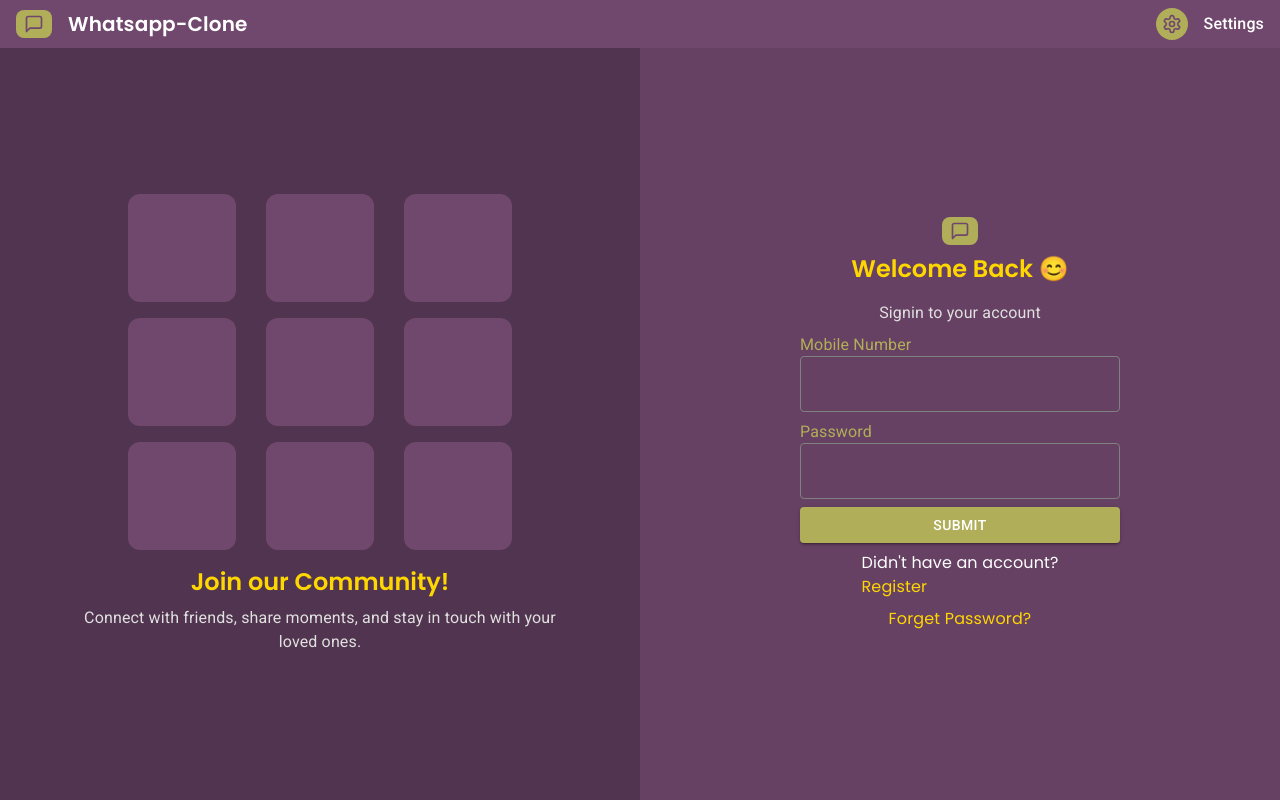
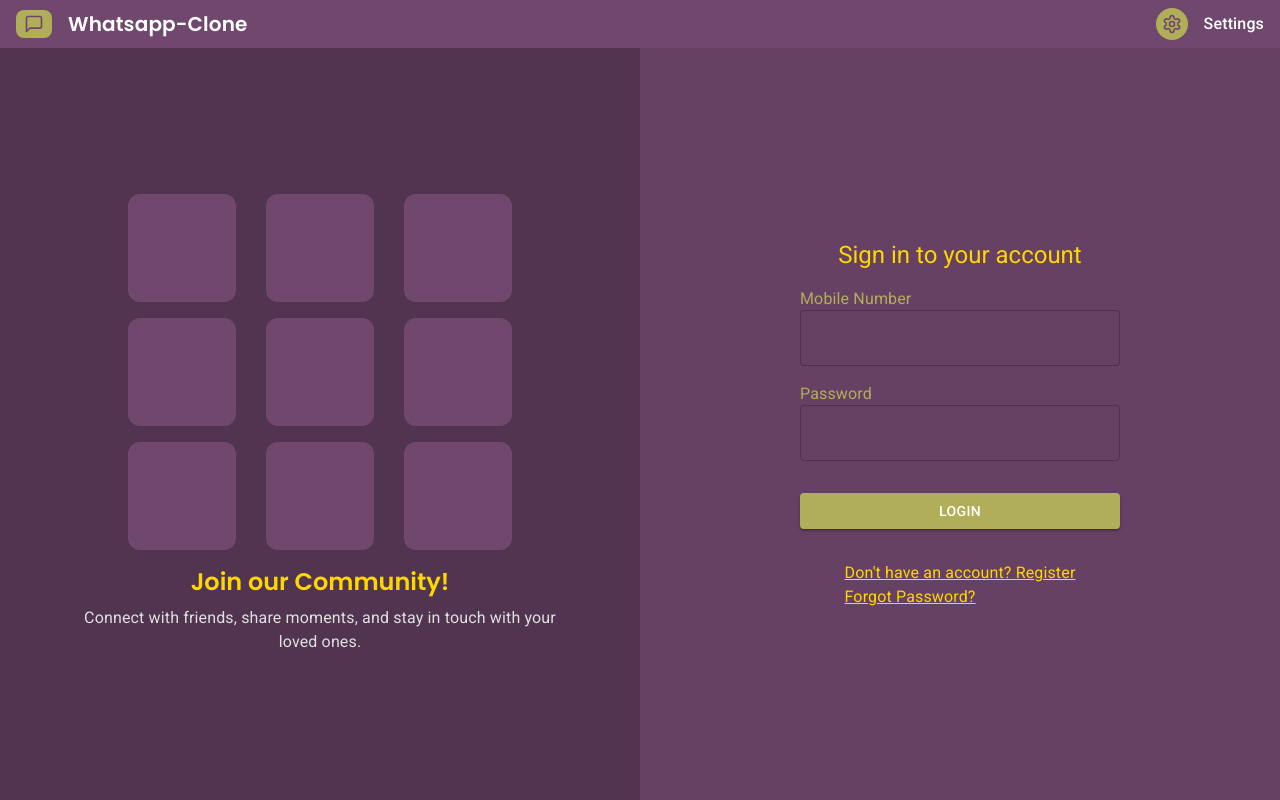
Before and after one commit to DhruvcepheiSachaniya/whatsapp-clone-frontend, a React (Vite) app: page / in a window 1280 px wide. Built offline with nearby package versions, Linux system fonts and the light colour scheme.

Commit message:
ongoing Landing page

```diff
--- a/src/components/landing/SecondPart.tsx
+++ b/src/components/landing/SecondPart.tsx
@@ -1,11 +1,13 @@
 import React from "react";
 import { Box, Button, InputLabel, TextField, Typography } from "@mui/material";
-import { MessageSquare } from "lucide-react";
+import { useDispatch, useSelector } from "react-redux";
+import {
+  setSignupstepper,
+  setForgetPasswordstepper,
+} from "../../redux/slice/stepper";
+import axiosInstance from "../networkCalls/axiosinstance";
 import toast from "react-hot-toast";
-import { useDispatch, useSelector } from "react-redux";
 import { setToken } from "../../redux/slice/userslice";
-import { setSignupstepper } from "../../redux/slice/stepper";
-import axiosInstance from "../networkCalls/axiosinstance";
 
 const initialState = {
   MobileNumber: "",
@@ -27,8 +29,11 @@ const SecondPart: React.FC = () => {
   const [state, formDispatch] = React.useReducer(reducer, initialState);
   const dispatch = useDispatch();
   const signupstepper = useSelector((state) => state.stepper.Signupstepper);
+  const forgetPasswordstepper = useSelector(
+    (state) => state.stepper.ForgetPasswordstepper
+  );
 
-  const handlechange = (e: React.ChangeEvent<HTMLInputElement>) => {
+  const handleChange = (e: React.ChangeEvent<HTMLInputElement>) => {
     formDispatch({
       type: "SET_FIELD",
       field: e.target.name,
@@ -38,215 +43,137 @@ const SecondPart: React.FC = () => {
 
   const handleSubmit = async () => {
     try {
-      const endpoint =
-        signupstepper === false ? "/auth/user" : "/auth/user/signup";
-      const response = await axiosInstance.post(endpoint, state);
+      if (signupstepper) {
+        // Signup API
+        try {
+          const response = await axiosInstance.post("/auth/user/signup", {
+            MobileNumber: state.MobileNumber,
+            UserName: state.Username,
+            Password: state.Password,
+            Email: state.Email,
+          });
+          console.log(response);
+          if (response.status === 201) {
+            // dispatch(setSignupstepper(false)); // Redirect to login after signup
+            toast.success("Verify Otp sent to your email!");
+            //TODO: handle otp thing here and add loader in button
+          }
+        } catch (error: any) {
+          toast.error(error.response?.data?.message || "Something went wrong.");
+        }
+      } else if (forgetPasswordstepper) {
+        // Forget Password API
+        const response = await axiosInstance.get("/user/password", {
+          data: {
+            RegEmail: state.Email,
+          },
+        });
 
         if (response.status === 200) {
-        if (response.data.token) {
+          dispatch(setForgetPasswordstepper(false)); // Redirect to login
+          toast.success("Password reset email sent!");
+          //handle otp thing here
+        }
+      } else {
+        // Login API
+        const response = await axiosInstance.post("/auth/user", {
+          MobileNumber: state.MobileNumber,
+          Password: state.Password,
+        });
+
+        if (response.status === 200) {
           dispatch(setToken(response.data.token));
+          toast.success("Login successful!");
+          // Redirect to dashboard
         }
-        toast.success(signupstepper ? "Signup Successful" : "Login Successful");
       }
     } catch (error: any) {
-      toast.success(
-        error.response.data.message || "An error occurred. Please try again."
-      );
+      toast.error(error.response?.data?.message || "Something went wrong.");
     }
   };
 
   return (
     <Box
       sx={{
-        width: "100%", // Full width of parent container (50% of the screen)
-        height: "100%", // Full height of parent container
-        backgroundColor: "#664163",
-        display: "flex", // Center content
+        width: "100%",
+        height: "100%",
+        display: "flex",
         flexDirection: "column",
         justifyContent: "center",
         alignItems: "center",
         color: "#FFFFFF",
-        gap: 1,
+        gap: 2,
+        backgroundColor: "#664163",
       }}
     >
-      {/* Message Icon with Background */}
-      <Box
-        sx={{
-          display: "flex",
-          alignItems: "center",
-          justifyContent: "center",
-          backgroundColor: "#b1ae59", // Light background for icon
-          borderRadius: "8px", // Rounded rectangle
-          padding: "4px 8px", // Padding for the rectangle
-        }}
-      >
-        <MessageSquare size={20} color="#70486d" />
-      </Box>
-      <Typography
-        variant="h5"
-        sx={{
-          fontFamily: "'Poppins', sans-serif",
-          fontWeight: 600,
-          color: "#FFD700", // Gold color
-          marginBottom: 1,
-        }}
-      >
-        Welcome Back 😊
+      {signupstepper ? (
+        <Typography variant="h5" sx={{ color: "#FFD700" }}>
+          Signup to your account
         </Typography>
-      {signupstepper === false ? (
-        <Typography
-          sx={{
-            fontFamily: "'Roboto', sans-serif",
-            fontSize: "16px",
-            color: "#E0E0E0", // Light grey
-            lineHeight: 1.5,
-          }}
-        >
-          Signin to your account
+      ) : forgetPasswordstepper ? (
+        <Typography variant="h5" sx={{ color: "#FFD700" }}>
+          Forget Password
         </Typography>
       ) : (
-        <Typography
-          sx={{
-            fontFamily: "'Roboto', sans-serif",
-            fontSize: "16px",
-            color: "#E0E0E0", // Light grey
-            lineHeight: 1.5,
-          }}
-        >
-          {" "}
-          signup to your account
+        <Typography variant="h5" sx={{ color: "#FFD700" }}>
+          Sign in to your account
         </Typography>
       )}
 
-      {signupstepper === true && (
+      {/* Form Fields */}
       <Box>
-          <InputLabel
-            sx={{
-              color: "#b1ae59",
-            }}
-          >
-            Username
-          </InputLabel>
+        {(signupstepper || !forgetPasswordstepper) && (
+          <>
+            <InputLabel sx={{ color: "#b1ae59" }}>Mobile Number</InputLabel>
+            <TextField
+              name="MobileNumber"
+              value={state.MobileNumber}
+              onChange={handleChange}
+              variant="outlined"
+              sx={{ width: "20rem", mb: 2 }}
+            />
+          </>
+        )}
+        {signupstepper && (
+          <>
+            <InputLabel sx={{ color: "#b1ae59" }}>Username</InputLabel>
             <TextField
               name="Username"
-            typeof="text"
               value={state.Username}
-            onChange={handlechange}
+              onChange={handleChange}
               variant="outlined"
-            sx={{
-              width: "20rem",
-              "& .MuiOutlinedInput-root": {
-                "& fieldset": {
-                  borderColor: "gray", // Default border color
-                },
-                "&:hover fieldset": {
-                  borderColor: "#FFD700", // Border color on hover
-                },
-                "&.Mui-focused fieldset": {
-                  borderColor: "#FFD700", // Border color when focused
-                },
-              },
-            }}
+              sx={{ width: "20rem", mb: 2 }}
             />
-        </Box>
+          </>
         )}
-
-      <Box>
-        <InputLabel
-          sx={{
-            color: "#b1ae59",
-          }}
-        >
-          Mobile Number
-        </InputLabel>
+        {(signupstepper || forgetPasswordstepper) && (
+          <>
+            <InputLabel sx={{ color: "#b1ae59" }}>Email</InputLabel>
             <TextField
-          name="MobileNumber"
-          type="tel"
-          value={state.MobileNumber}
-          onChange={handlechange}
+              name="Email"
+              value={state.Email}
+              onChange={handleChange}
               variant="outlined"
-          sx={{
-            width: "20rem",
-            "& .MuiOutlinedInput-root": {
-              "& fieldset": {
-                borderColor: "gray", // Default border color
-              },
-              "&:hover fieldset": {
-                borderColor: "#FFD700", // Border color on hover
-              },
-              "&.Mui-focused fieldset": {
-                borderColor: "#FFD700", // Border color when focused
-              },
-            },
-          }}
+              sx={{ width: "20rem", mb: 2 }}
             />
+          </>
+        )}
+        {(signupstepper || !forgetPasswordstepper) && (
+          <>
+            <InputLabel sx={{ color: "#b1ae59" }}>Password</InputLabel>
+            <TextField
+              name="Password"
+              value={state.Password}
+              onChange={handleChange}
+              type="password"
+              variant="outlined"
+              sx={{ width: "20rem", mb: 2 }}
+            />
+          </>
+        )}
       </Box>
 
-      {signupstepper === true && (
-        <Box>
-          <InputLabel
-            sx={{
-              color: "#b1ae59",
-            }}
-          >
-            Email
-          </InputLabel>
-          <TextField
-            name="Email"
-            type="email"
-            value={state.Email}
-            onChange={handlechange}
-            variant="outlined"
-            sx={{
-              width: "20rem",
-              "& .MuiOutlinedInput-root": {
-                "& fieldset": {
-                  borderColor: "gray", // Default border color
-                },
-                "&:hover fieldset": {
-                  borderColor: "#FFD700", // Border color on hover
-                },
-                "&.Mui-focused fieldset": {
-                  borderColor: "#FFD700", // Border color when focused
-                },
-              },
-            }}
-          />
-        </Box>
-      )}
-
-      <Box>
-        <InputLabel
-          sx={{
-            color: "#b1ae59",
-          }}
-        >
-          Password
-        </InputLabel>
-        <TextField
-          value={state.Password}
-          name="Password"
-          type="password"
-          onChange={handlechange}
-          variant="outlined"
-          sx={{
-            width: "20rem",
-            "& .MuiOutlinedInput-root": {
-              "& fieldset": {
-                borderColor: "gray", // Default border color
-              },
-              "&:hover fieldset": {
-                borderColor: "#FFD700", // Border color on hover
-              },
-              "&.Mui-focused fieldset": {
-                borderColor: "#FFD700", // Border color when focused
-              },
-            },
-          }}
-        />
-      </Box>
-
-      <Box>
+      {/* Submit Button */}
       <Button
         sx={{
           width: "20rem",
@@ -255,38 +182,64 @@ const SecondPart: React.FC = () => {
         variant="contained"
         onClick={handleSubmit}
       >
-          Submit
+        {signupstepper
+          ? "Signup"
+          : forgetPasswordstepper
+          ? "Reset Password"
+          : "Login"}
       </Button>
-      </Box>
-      {signupstepper === false && (
-        <Typography
-          sx={{
-            fontFamily: "'Poppins', sans-serif",
-            // color: "#FFD700",
-          }}
-        >
-          Didn't have an account?{" "}
+
+      {/* Navigation Links */}
+      <Box sx={{ mt: 2 }}>
+        {!signupstepper && !forgetPasswordstepper && (
+          <>
             <Typography
               onClick={() => dispatch(setSignupstepper(true))}
               sx={{
-              fontFamily: "'poppins', sans-serif",
                 color: "#FFD700",
                 cursor: "pointer",
+                textDecoration: "underline",
               }}
             >
-            Register
+              Don't have an account? Register
             </Typography>
+            <Typography
+              onClick={() => dispatch(setForgetPasswordstepper(true))}
+              sx={{
+                color: "#FFD700",
+                cursor: "pointer",
+                textDecoration: "underline",
+              }}
+            >
+              Forgot Password?
+            </Typography>
+          </>
+        )}
+        {signupstepper && (
+          <Typography
+            onClick={() => dispatch(setSignupstepper(false))}
+            sx={{
+              color: "#FFD700",
+              cursor: "pointer",
+              textDecoration: "underline",
+            }}
+          >
+            Already have an account? Login
           </Typography>
         )}
+        {forgetPasswordstepper && (
           <Typography
+            onClick={() => dispatch(setForgetPasswordstepper(false))}
             sx={{
-          fontFamily: "'Poppins', sans-serif",
               color: "#FFD700",
               cursor: "pointer",
+              textDecoration: "underline",
             }}
           >
-        Forget Password?
+            Back to Login
           </Typography>
+        )}
+      </Box>
     </Box>
   );
 };
--- a/src/redux/slice/stepper.ts
+++ b/src/redux/slice/stepper.ts
@@ -4,18 +4,26 @@ export const steperSlice = createSlice({
   name: "stepper",
   initialState: {
     Signupstepper: false,
+    VerifyOtpstepper: false,
     ForgetPasswordstepper: false,
   },
   reducers: {
     setSignupstepper: (state, action) => {
       state.Signupstepper = action.payload;
     },
+    setVerifyOtpstepper: (state, action) => {
+      state.VerifyOtpstepper = action.payload;
+    },
     setForgetPasswordstepper: (state, action) => {
       state.ForgetPasswordstepper = action.payload;
-    }
+    },
   },
 });
 
-export const { setSignupstepper } = steperSlice.actions;
+export const {
+  setSignupstepper,
+  setVerifyOtpstepper,
+  setForgetPasswordstepper,
+} = steperSlice.actions;
 
 export default steperSlice.reducer;
```
Also changed, not shown: src/redux/store/store.ts (+9 -2 lines). Lines whose indentation alone changed are shown as unchanged.
